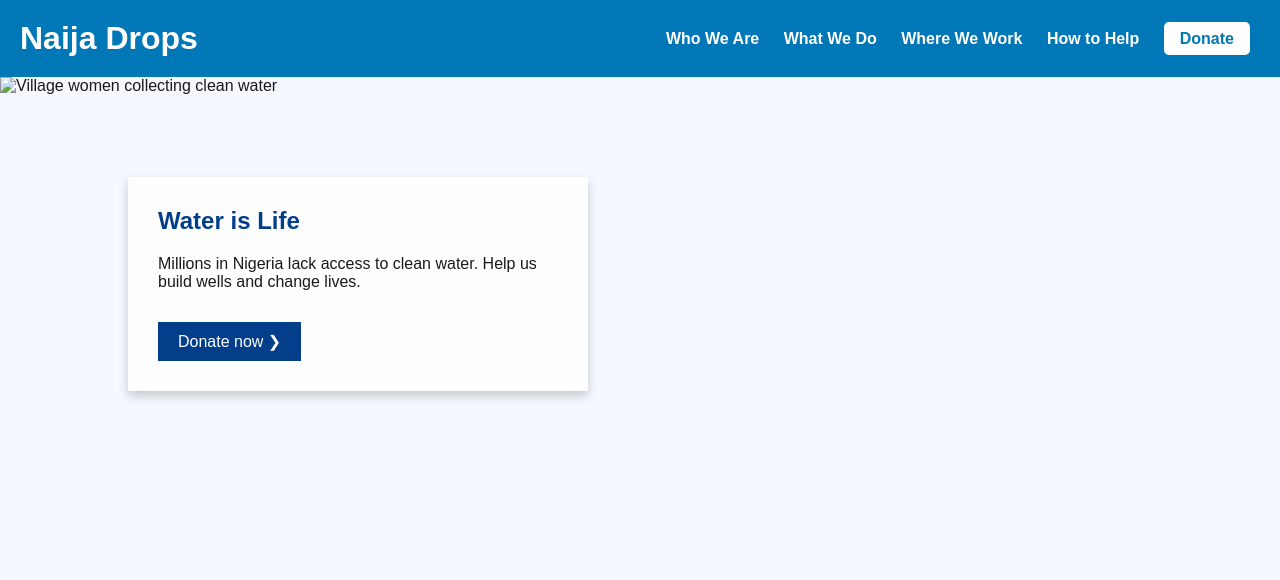
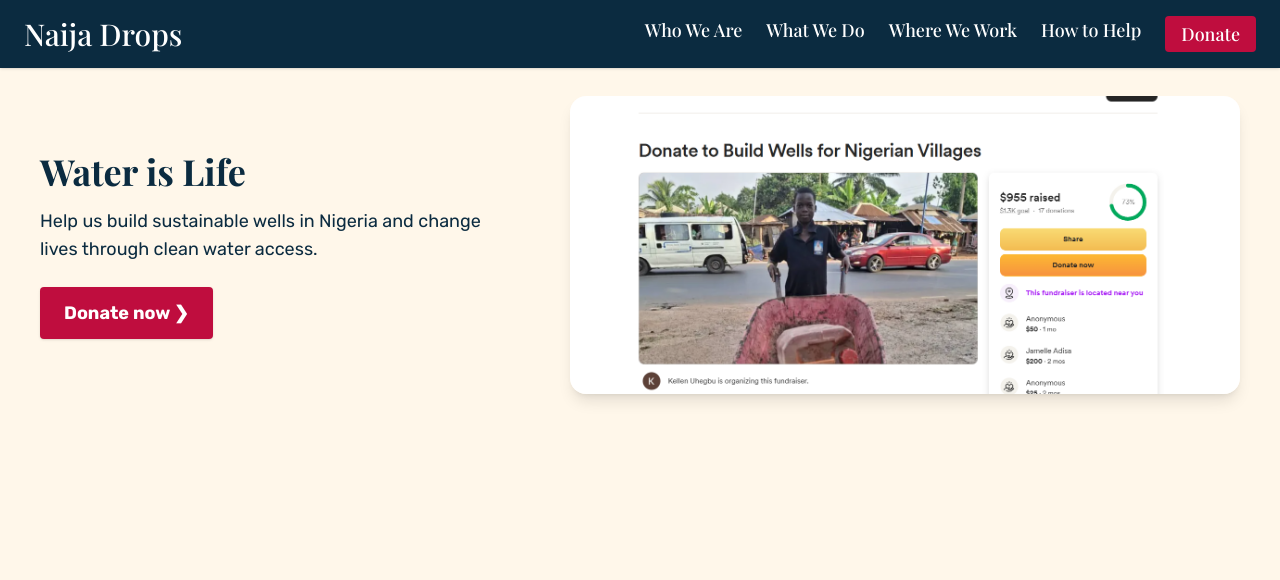
Before and after one commit to kush1434/najia-drops, a plain HTML site: page index.html in a window 1280 px wide. Drawn offline with nearby package versions, Linux system fonts and the light colour scheme.

Commit message:
styling changes

```diff
--- a/index.html
+++ b/index.html
@@ -1,111 +1,70 @@
 <!DOCTYPE html>
 <html lang="en">
 <head>
-  <meta charset="UTF-8">
-  <meta name="viewport" content="width=device-width, initial-scale=1.0">
+  <meta charset="UTF-8" />
+  <meta name="viewport" content="width=device-width, initial-scale=1.0" />
   <title>Naija Drops - Water for Nigeria</title>
-  <style>
-    body {
-      margin: 0;
-      font-family: Arial, sans-serif;
-      background-color: #f5f9ff;
-      color: #1a1a1a;
+
+  <!-- Tailwind CSS -->
+  <script src="https://cdn.tailwindcss.com"></script>
+
+  <!-- Google Fonts -->
+  <link href="https://fonts.googleapis.com/css2?family=Rubik:wght@400;700&family=Playfair+Display:wght@500;700&display=swap" rel="stylesheet">
+
+  <!-- Tailwind Config -->
+  <script>
+    tailwind.config = {
+      theme: {
+        extend: {
+          colors: {
+            primary: '#BF0D3E',
+            secondary: '#0B2B40',
+            cream: '#FFF7EA',
+            dark: '#1a1a1a'
+          },
+          fontFamily: {
+            heading: ['"Playfair Display"', 'serif'],
+            body: ['Rubik', 'sans-serif']
+          }
+        }
+      }
     }
-    header {
-      display: flex;
-      justify-content: space-between;
-      align-items: center;
-      padding: 20px;
-      background-color: #0077b6;
-      color: white;
-    }
-    header h1 {
-      margin: 0;
-    }
-    nav a {
-      color: white;
-      margin: 0 10px;
-      text-decoration: none;
-      font-weight: bold;
-    }
-    .hero {
-      position: relative;
-      height: 500px;
-      overflow: hidden;
-    }
-    .hero img {
-      position: absolute;
-      width: 100%;
-      height: 100%;
-      object-fit: cover;
-      opacity: 0;
-      transition: opacity 1s ease-in-out;
-    }
-    .hero img.active {
-      opacity: 1;
-    }
-    .overlay {
-      position: absolute;
-      top: 20%;
-      left: 10%;
-      background-color: rgba(255, 255, 255, 0.9);
-      padding: 30px;
-      max-width: 400px;
-      box-shadow: 0 5px 10px rgba(0,0,0,0.2);
-    }
-    .overlay h2 {
-      margin-top: 0;
-      color: #023e8a;
-    }
-    .overlay p {
-      font-size: 16px;
-    }
-    .overlay button {
-      margin-top: 15px;
-      padding: 10px 20px;
-      background-color: #023e8a;
-      color: white;
-      border: none;
-      font-size: 16px;
-      cursor: pointer;
-    }
-    .overlay button:hover {
-      background-color: #0353a4;
-    }
-  </style>
+  </script>
 </head>
-<body>
-  <header>
-    <h1>Naija Drops</h1>
-    <nav>
-      <a href="#">Who We Are</a>
-      <a href="#">What We Do</a>
-      <a href="#">Where We Work</a>
-      <a href="#">How to Help</a>
-      <a href="#" style="background: white; color: #0077b6; padding: 8px 16px; border-radius: 5px;">Donate</a>
+<body class="bg-cream text-dark font-body">
+  <!-- Header -->
+  <header class="bg-secondary text-white px-6 py-4 flex justify-between items-center shadow fixed top-0 w-full z-50">
+    <h1 class="font-heading text-3xl">Naija Drops</h1>
+    <nav class="flex gap-6 text-lg font-heading">
+      <a href="#" class="hover:text-primary transition">Who We Are</a>
+      <a href="#" class="hover:text-primary transition">What We Do</a>
+      <a href="#" class="hover:text-primary transition">Where We Work</a>
+      <a href="#" class="hover:text-primary transition">How to Help</a>
+      <a href="#" class="bg-primary text-white px-4 py-1 rounded hover:bg-white hover:text-secondary transition">Donate</a>
     </nav>
   </header>
 
-  <div class="hero">
-    <img src="image1.jpg" class="active" alt="Children at a water pump">
-    <img src="image2.jpg" alt="Village women collecting clean water">
-    <img src="image3.jpg" alt="Completed well in Nigeria">
-    <div class="overlay">
-      <h2>Water is Life</h2>
-      <p>Millions in Nigeria lack access to clean water. Help us build wells and change lives.</p>
-      <button>Donate now ❯</button>
+<!-- Hero Section -->
+<section class="bg-cream pt-24 pb-16 px-6">
+  <div class="max-w-7xl mx-auto grid md:grid-cols-12 gap-10 items-center">
+    <!-- Text Content (5/12) -->
+    <div class="md:col-span-5 text-center md:text-left px-4">
+      <h2 class="font-heading text-4xl text-secondary font-bold mb-4">
+        Water is Life
+      </h2>
+      <p class="text-lg text-secondary mb-6">
+        Help us build sustainable wells in Nigeria and change lives through clean water access.
+      </p>
+      <button class="bg-primary hover:bg-[#a30b32] text-white text-lg font-semibold px-6 py-3 rounded shadow transition">
+        Donate now ❯
+      </button>
+    </div>
+
+    <!-- Image Content (7/12) -->
+    <div class="md:col-span-7 flex justify-center px-4">
+      <img src="images/well.png" alt="Well building in Nigeria" class="w-full max-w-2xl rounded-2xl shadow-lg transform transition-transform duration-300 hover:scale-105 hover:shadow-xl">
     </div>
   </div>
-
-  <script>
-    const images = document.querySelectorAll('.hero img');
-    let current = 0;
-
-    setInterval(() => {
-      images[current].classList.remove('active');
-      current = (current + 1) % images.length;
-      images[current].classList.add('active');
-    }, 4000);
-  </script>
+</section>
 </body>
 </html>
```
Also changed, not shown: images/well.png (added).
